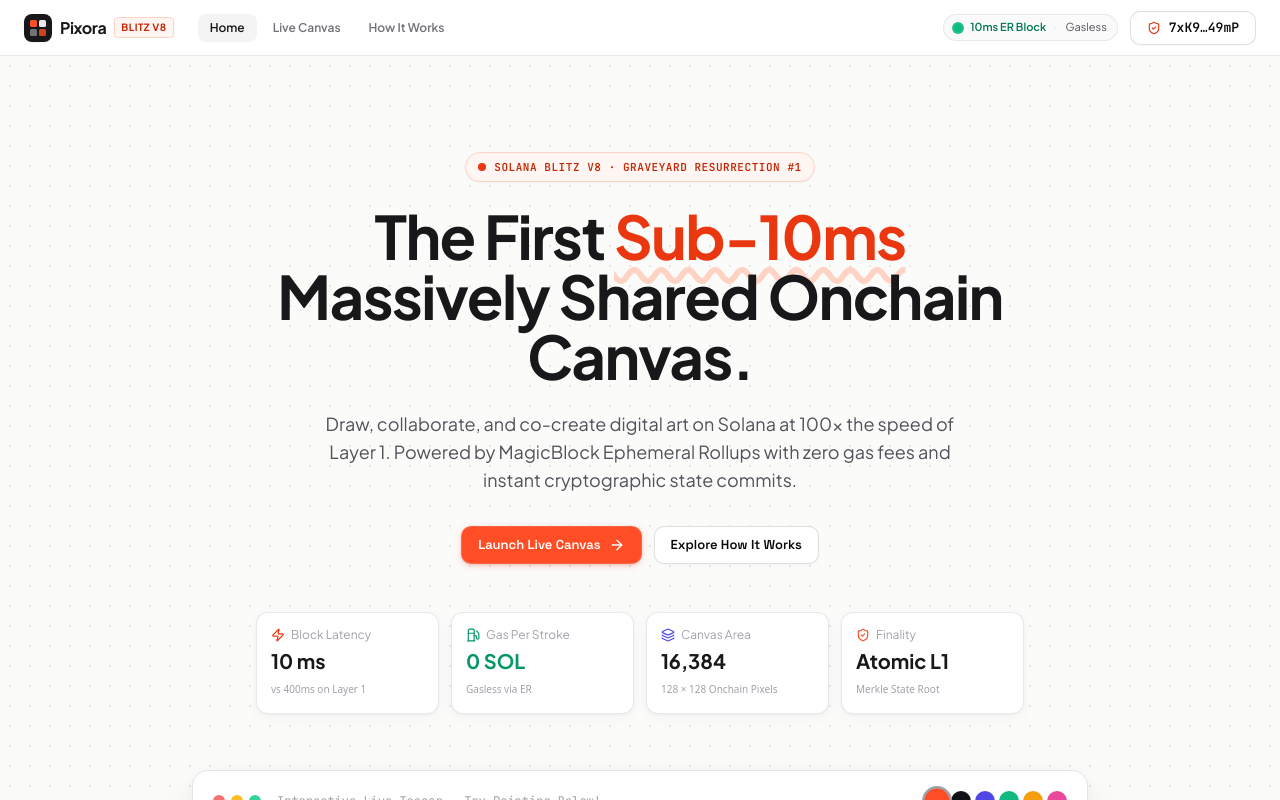
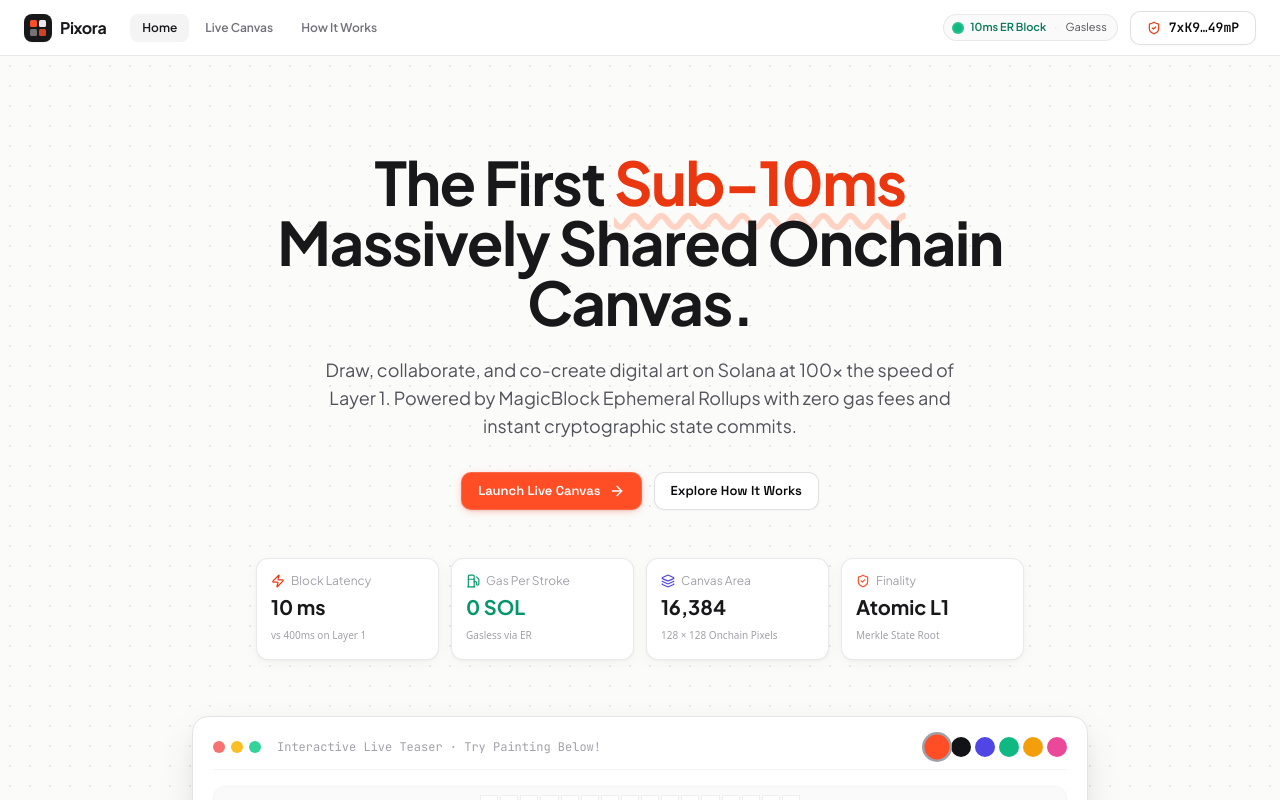
Before and after one commit to toufiqfarhan0/pixora, a React (Vite) app: page / in a window 1280 px wide. Built offline with nearby package versions, Linux system fonts and the light colour scheme.

Commit message:
style: remove Blitz v8 badges from Navbar and Hero for ultra-clean editorial layout

```diff
--- a/src/components/ActivitySidebar.tsx
+++ b/src/components/ActivitySidebar.tsx
@@ -79,7 +79,7 @@
           <div className="p-3 rounded-xl bg-brand-50/70 border border-brand-100 flex flex-col gap-1">
             <div className="flex items-center gap-1 text-[11px] font-bold text-brand-700 font-[var(--font-display)]">
               <Sparkles className="h-3 w-3 text-brand-600" />
-              <span>Solana Blitz v8 Entry</span>
+              <span>Real-Time Engine</span>
             </div>
             <p className="text-[10px] text-zinc-600 leading-relaxed font-sans">
               Powered by MagicBlock Ephemeral Rollups: zero-gas state commits with 10ms finality.
--- a/src/components/LandingHero.tsx
+++ b/src/components/LandingHero.tsx
@@ -48,14 +48,6 @@
       {/* Hero Section */}
       <section className="relative overflow-hidden pt-24 pb-20 px-6 sm:px-12 max-w-7xl mx-auto light-dot-grid">
         <div className="flex flex-col items-center text-center max-w-3xl mx-auto">
-          {/* Eyebrow badge */}
-          <div className="inline-flex items-center gap-2 px-3 py-1.5 rounded-full bg-brand-50 border border-brand-200 text-brand-700 text-xs font-semibold mb-6 shadow-sm">
-            <span className="h-2 w-2 rounded-full bg-brand-600 pulse-indicator-mint" />
-            <span className="font-mono uppercase tracking-wider text-[11px]">
-              Solana Blitz v8 · Graveyard Resurrection #1
-            </span>
-          </div>
-
           {/* Main Headline */}
           <h1 className="text-4xl sm:text-6xl font-black tracking-tight font-[var(--font-display)] text-zinc-900 leading-[1.08] mb-6">
             The First <span className="text-brand-600 underline decoration-brand-200 decoration-wavy underline-offset-8">Sub-10ms</span> Massively Shared Onchain Canvas.
@@ -267,7 +259,7 @@
       <section className="py-16 px-6 sm:px-12 max-w-6xl mx-auto border-t border-zinc-200/80">
         <div className="text-center max-w-xl mx-auto mb-12">
           <span className="text-xs font-mono uppercase tracking-widest text-brand-600 font-bold">
-            Built for Solana Blitz v8
+            High-Performance Architecture
           </span>
           <h2 className="text-2xl sm:text-3xl font-bold font-[var(--font-display)] text-zinc-900 mt-1">
             Engineered with Purpose
@@ -359,7 +351,7 @@
             GitHub Repo ↗
           </a>
         </div>
-        <p>© 2026 Pixora · Built for Solana Blitz v8 with MagicBlock Ephemeral Rollups.</p>
+        <p>© 2026 Pixora · Sub-10ms Massively Shared Onchain Canvas on Solana & MagicBlock.</p>
       </footer>
     </div>
   );
--- a/src/components/Navbar.tsx
+++ b/src/components/Navbar.tsx
@@ -38,9 +38,6 @@
           </div>
           <span className="font-bold text-base tracking-tight font-[var(--font-display)] text-zinc-900">
             Pixora
-          </span>
-          <span className="text-[10px] font-bold uppercase tracking-wider px-1.5 py-0.5 rounded bg-brand-50 text-brand-700 border border-brand-200 font-[var(--font-mono)] hidden sm:inline-block">
-            Blitz v8
           </span>
         </button>
 
```
